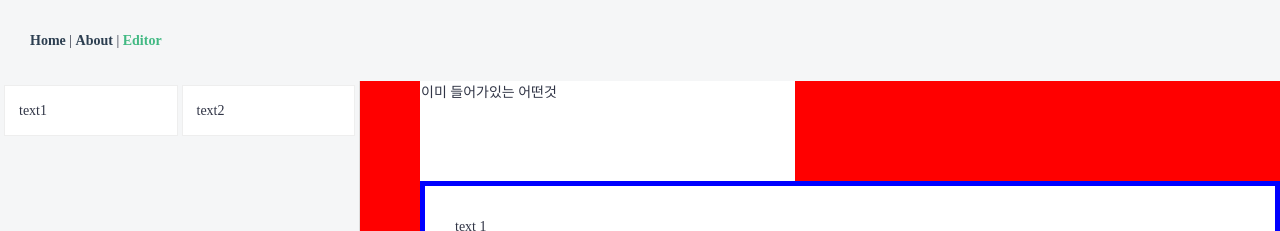
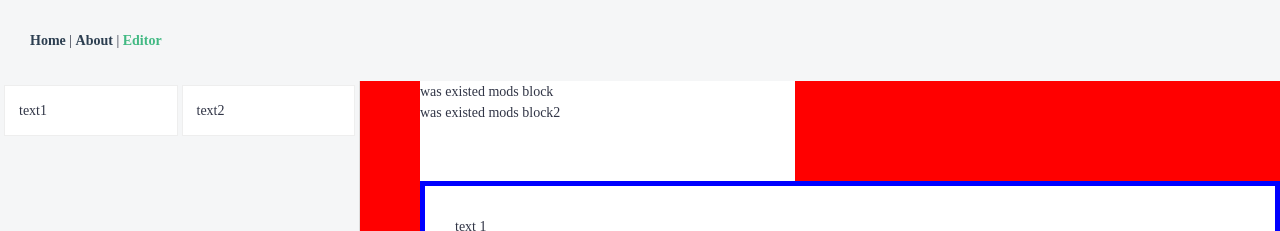
Before and after one commit to yoomajor/jooa-editor, a Vue app: page /editor in a window 1280 px wide. Shown: the top 231 px of the page. Built offline with nearby package versions, Linux system fonts and the light colour scheme.

Commit message:
article mapping

```diff
--- a/src/components/Editor/Article.vue
+++ b/src/components/Editor/Article.vue
@@ -1,12 +1,33 @@
 <template>
-  <div class="article">
-    <div class="something">이미 들어가있는 어떤것</div>
+  <div id="article" class="article">
+    <div class="mods" data-type="text-2">was existed mods block</div>
+    <div class="mods" data-type="text-1">was existed mods block2</div>
   </div>
 </template>
 
 <script>
 export default {
-  name: 'Article'
+  name: 'Article',
+  data () {
+    return {
+      modsInfo: []
+    }
+  },
+  methods: {
+    modsMap: function () {
+      let modules = article.querySelectorAll('.article .mods')
+      /*
+      this.modsInfo = modules.map(x => {
+        id: x.index
+      })
+      console.log(this.modsInfo)
+      */
+     console.log(modules)
+    }
+  },
+  mounted: function () {
+    this.modsMap()
+  }
 }
 </script>
 
@@ -19,8 +40,5 @@ export default {
     min-height: 100px;
     background-color: #fff;
   }
-  .something {
-    border: 1px solid transparent;
-  }
 }
 </style>
--- a/src/views/Editor.vue
+++ b/src/views/Editor.vue
@@ -3,7 +3,7 @@
     <div class="moduleList" @dragstart="dragStart">
       <ModuleList />
     </div>
-    <div class="preview" @dragover.prevent @dragenter="dragEnter">
+    <div class="preview" @dragover.prevent="dragOver" @dragenter="dragEnter" @dragleave="dragLeave">
       <Article />
       <div class="copy">
         <div class="module mods1" data-mods="text-1" contenteditable>text 1</div>
@@ -33,15 +33,13 @@ export default {
   },
   methods: {
     dragStart: function(e) {
-      //e.dataTransfer.setData('data', '1234')
-      //e.dataTransfer.effectAllowed = "copy"
       let mods = e.target
       let mods_type = mods.dataset.type
 
       this.isDragging = true
 
       clone = document.querySelector(`.copy [data-mods=${mods_type}]`).cloneNode()
-      clone.classList.add("clone")
+      clone.classList.add('clone')
       e.dataTransfer.setData('data', clone)
 
     },
@@ -51,14 +49,17 @@ export default {
         article.appendChild(clone)
       }
     },
+    dragOver: function (e) {
+      //console.log(e.pageY)
+    },
+    dragLeave: function (e) {
+      if (e.target === e.currentTarget) {
+        document.querySelector('.clone').remove()
+      }
+    },
     handleDrop: function(e) {
       e.preventDefault()
-      let isArticle = ( e.target.closest('.article') !== null ) ? true : false
-      if (isArticle){
-        console.log('is article')
-      } else {
-        console.log(document.querySelector(".clone").remove())
-      }
+      document.querySelector('.clone').classList.remove('clone')
     }
   }
 }
```
Also changed, not shown: 1 other file (tests, documents, lock files or other folders).
